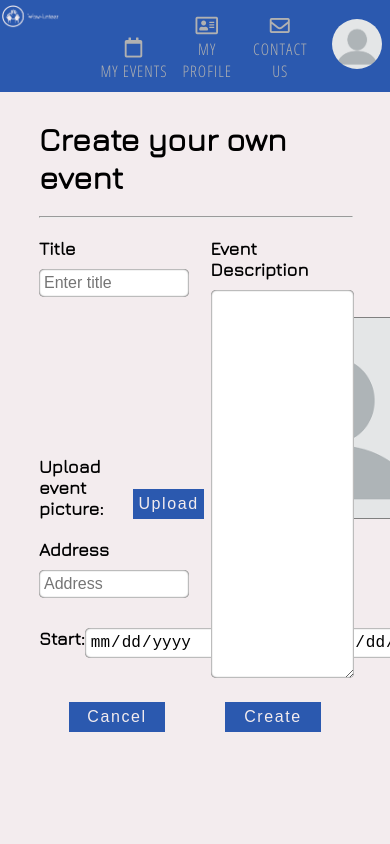
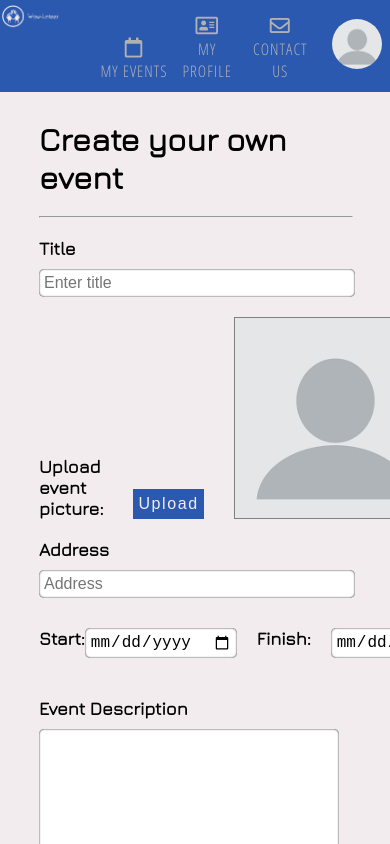
Before and after one commit to abelkalamar/Voluntify, an Angular app in the folder frontend/: page /comp/main/event/create in a window 390 px wide. Shown: the top 844 px of the page. Built offline with nearby package versions, Linux system fonts and the light colour scheme; no server answers.

Commit message:
create event responsive

```diff
--- a/frontend/src/app/components/comp-main/create-event/create-event.component.scss
+++ b/frontend/src/app/components/comp-main/create-event/create-event.component.scss
@@ -95,3 +95,15 @@ textarea {
   align-items: flex-start;
   height: 50px;
 }
+
+@media screen and (max-width: 900px) {
+  .content {
+    display: flex;
+    flex-direction: column;
+  }
+
+  .leftSide, .rightSide {
+    width: 98%;
+    margin-left: 0;
+  }
+}
```
